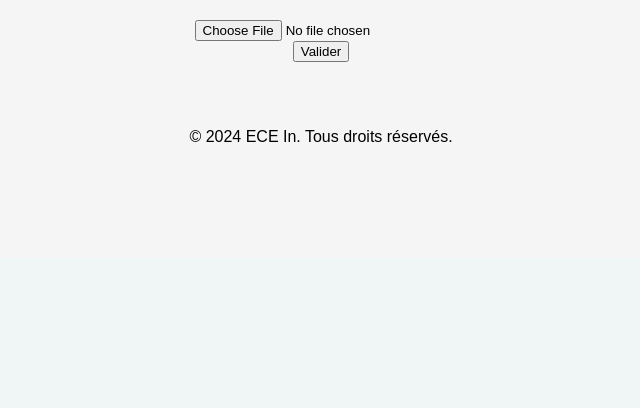
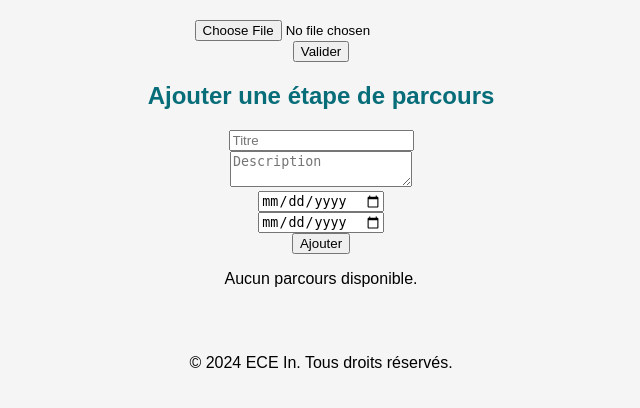
Before and after one commit to maylis211/Projet-ECE-In, a PHP site: page /vous.php in a window 1280 px wide. Shown: the part 542-950 px from the top of the page, without its empty margins (319-959 px from the left). Before the commit the page ends 684 px from the top, so only its background shows below. Run offline with PHP 8.4, Linux system fonts and the light colour scheme; a user stored in the database is signed in; data comes from the database, SQL or seed files in the repository; tables that the repository leaves empty or names only in its code hold one stand-in row (values such as "Sample post").

Commit message:
Ajout Parcours

```diff
--- a/Connexion/vous.php
+++ b/Connexion/vous.php
@@ -44,6 +44,22 @@ if(isset($_POST["submit"])) {
         echo "Le fichier n'est pas une image.";
     }
 }
+
+// Si le formulaire pour ajouter une étape de parcours est soumis
+if(isset($_POST["submit_parcours"])) {
+    $username = $_SESSION['username'];
+    $titre = $conn->real_escape_string($_POST['titre']);
+    $description = $conn->real_escape_string($_POST['description']);
+    $date_debut = $conn->real_escape_string($_POST['date_debut']);
+    $date_fin = $conn->real_escape_string($_POST['date_fin']);
+
+    $sql_insert_parcours = "INSERT INTO parcours (username, titre, description, date_debut, date_fin) VALUES ('$username', '$titre', '$description', '$date_debut', '$date_fin')";
+    if ($conn->query($sql_insert_parcours) === TRUE) {
+        echo "Nouvelle étape de parcours ajoutée avec succès.";
+    } else {
+        echo "Erreur lors de l'ajout de l'étape de parcours: " . $conn->error;
+    }
+}
 ?>
 <!DOCTYPE html>
 <html lang="fr">
@@ -104,6 +151,33 @@ if(isset($_POST["submit"])) {
             echo '<input type="submit" name="submit" value="Valider"><br>';
             echo '</form>';
 
+            // Formulaire pour ajouter une nouvelle étape de parcours
+            echo '<h2>Ajouter une étape de parcours</h2>';
+            echo '<form action="" method="post">';
+            echo '<input type="text" name="titre" placeholder="Titre" required><br>';
+            echo '<textarea name="description" placeholder="Description" required></textarea><br>';
+            echo '<input type="date" name="date_debut" required><br>';
+            echo '<input type="date" name="date_fin" required><br>';
+            echo '<input type="submit" name="submit_parcours" value="Ajouter"><br>';
+            echo '</form>';
+
+            // Récupérer et afficher la frise chronologique du parcours de l'utilisateur
+            $sql_parcours = "SELECT * FROM parcours WHERE username='$username' ORDER BY date_debut ASC";
+            $result_parcours = $conn->query($sql_parcours);
+            if ($result_parcours->num_rows > 0) {
+                echo "<h2>Parcours</h2>";
+                echo '<ul class="timeline">';
+                while($row_parcours = $result_parcours->fetch_assoc()) {
+                    echo '<li class="timeline-item">';
+                    echo '<h3>' . $row_parcours['titre'] . '</h3>';
+                    echo '<p>' . $row_parcours['description'] . '</p>';
+                    echo '<span>' . $row_parcours['date_debut'] . ' - ' . $row_parcours['date_fin'] . '</span>';
+                    echo '</li>';
+                }
+                echo '</ul>';
+            } else {
+                echo "<p>Aucun parcours disponible.</p>";
+            }
         }
     }
     ?>
```
Also changed, not shown: other parts of Connexion/vous.php (+32 -1 lines), Connexion/uploads/1688637975297.jpg (added).
